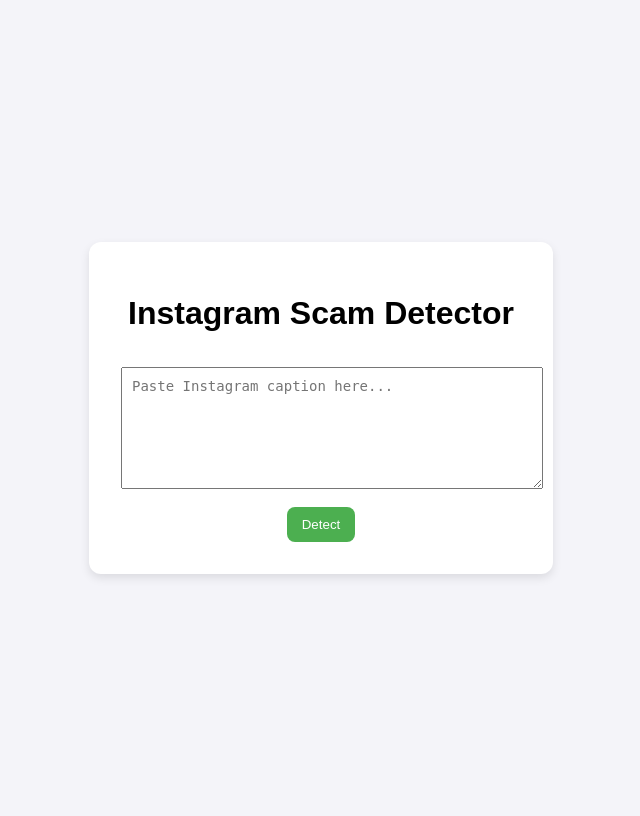
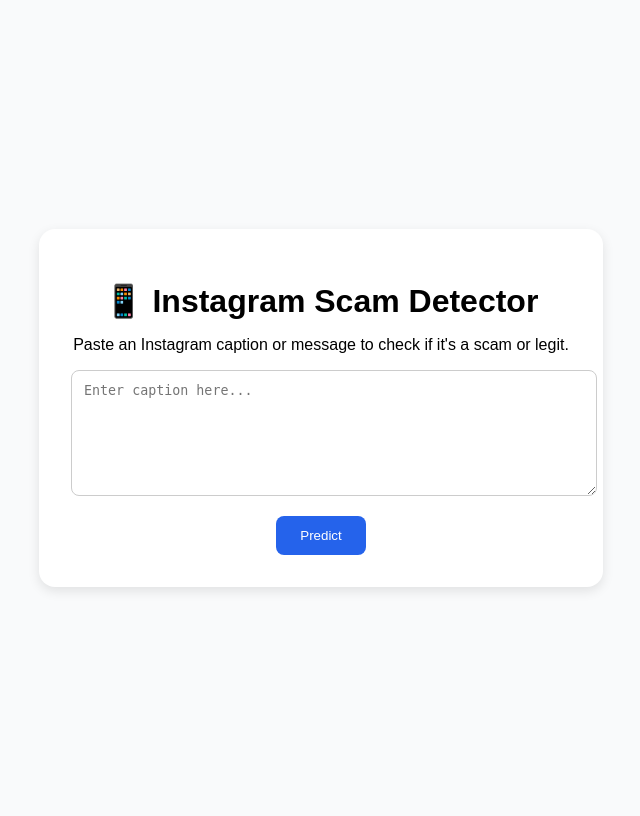
Before and after one commit to AIDavids/instagram_scam_detector_fast_api, a FastAPI app: page / in a window 1280 px wide. Shown: the whole page, without its empty margins (319-959 px from the left). Run offline with FastAPI, Linux system fonts and the light colour scheme; parts of the project's set-up code (start-up, migrations or seed data) failed here and were passed over.

Commit message:
update 1

```diff
--- a/app/main.py
+++ b/app/main.py
@@ -1,29 +1,65 @@
 from fastapi import FastAPI, Request, Form
 from fastapi.responses import HTMLResponse
+from fastapi.templating import Jinja2Templates
 from fastapi.staticfiles import StaticFiles
-from fastapi.templating import Jinja2Templates
+from pydantic import BaseModel
 import joblib
+from .utils import prepare_features
 
-# Load model + vectorizer (joblib format)
-model = joblib.load("app/model.joblib")
-vectorizer = joblib.load("app/vectorizer.joblib")
+# === Initialize FastAPI ===
+app = FastAPI(title="Instagram Scam Detector")
 
-app = FastAPI()
+# Mount static files (CSS, JS, images)
+app.mount("/static", StaticFiles(directory="app/static"), name="static")
 
-# Mount static files (CSS, JS)
-app.mount("/static", StaticFiles(directory="app/static"), name="static")
+# Jinja2 templates
 templates = Jinja2Templates(directory="app/templates")
 
+# === Load model & vectorizer ===
+model = joblib.load("app/logreg_calibrated_model.joblib")
+vectorizer = joblib.load("app/tfidf_vectorizer.joblib")
+
+# === API schema ===
+class InputText(BaseModel):
+    text: str
+
+# === API endpoints ===
+@app.get("/api")
+def home():
+    return {"message": "Welcome to the Instagram Scam Detector API! Use POST /predict to analyze captions."}
+
+@app.post("/api/predict")
+def predict_api(data: InputText):
+    text = data.text.strip()
+    if not text:
+        return {"error": "Empty text provided."}
+
+    X_new = prepare_features([text], vectorizer)
+    pred = model.predict(X_new)[0]
+    prob = model.predict_proba(X_new)[0][1]
+
+    return {
+        "input": text,
+        "prediction": int(pred),
+        "scam_probability": float(prob),
+        "result": "Scam" if pred == 1 else "Legit"
+    }
+
+# === Frontend routes ===
 @app.get("/", response_class=HTMLResponse)
-def home(request: Request):
-    return templates.TemplateResponse("index.html", {"request": request, "prediction": None})
+def load_form(request: Request):
+    return templates.TemplateResponse("index.html", {"request": request, "result": None})
 
-@app.post("/predict", response_class=HTMLResponse)
-def predict(request: Request, caption: str = Form(...)):
-    X = vectorizer.transform([caption])
-    prediction = model.predict(X)[0]
-    label = "🚨 Scam" if prediction == 1 else "✅ Legit"
-    return templates.TemplateResponse(
-        "index.html",
-        {"request": request, "prediction": label, "caption": caption}
-    )
+@app.post("/", response_class=HTMLResponse)
+def predict_form(request: Request, caption: str = Form(...)):
+    X_new = prepare_features([caption], vectorizer)
+    pred = model.predict(X_new)[0]
+    prob = model.predict_proba(X_new)[0][1]
+
+    result = {
+        "input": caption,
+        "prediction": int(pred),
+        "scam_probability": f"{prob:.2%}",
+        "result": "⚠️ Scam" if pred == 1 else "✅ Legit"
+    }
+    return templates.TemplateResponse("index.html", {"request": request, "result": result})
--- a/app/static/style.css
+++ b/app/static/style.css
@@ -1,36 +1,51 @@
 body {
     font-family: Arial, sans-serif;
-    background: #f4f4f9;
+    background: #f9fafb;
     display: flex;
     justify-content: center;
     align-items: center;
-    height: 100vh;
+    min-height: 100vh;
 }
+
 .container {
     background: white;
-    padding: 2em;
-    border-radius: 12px;
-    box-shadow: 0 4px 10px rgba(0,0,0,0.1);
-    width: 400px;
+    padding: 2rem;
+    border-radius: 1rem;
+    box-shadow: 0 4px 12px rgba(0,0,0,0.1);
+    width: 500px;
+    max-width: 90%;
     text-align: center;
 }
+
+h1 {
+    margin-bottom: 1rem;
+}
+
 textarea {
     width: 100%;
     height: 100px;
-    margin: 1em 0;
-    padding: 10px;
-    font-size: 14px;
+    padding: 0.75rem;
+    margin-bottom: 1rem;
+    border-radius: 0.5rem;
+    border: 1px solid #ccc;
 }
+
 button {
-    background: #4CAF50;
+    background: #2563eb;
     color: white;
-    padding: 10px 15px;
     border: none;
-    border-radius: 8px;
+    padding: 0.75rem 1.5rem;
+    border-radius: 0.5rem;
     cursor: pointer;
 }
-.result {
-    margin-top: 1em;
-    font-size: 18px;
-    font-weight: bold;
+
+button:hover {
+    background: #1e40af;
 }
+
+.output {
+    margin-top: 1.5rem;
+    padding: 1rem;
+    border-radius: 0.5rem;
+    background: #f3f4f6;
+}
--- a/app/templates/index.html
+++ b/app/templates/index.html
@@ -1,18 +1,26 @@
 <!DOCTYPE html>
-<html>
+<html lang="en">
 <head>
+    <meta charset="UTF-8">
     <title>Instagram Scam Detector</title>
     <link rel="stylesheet" href="/static/style.css">
 </head>
 <body>
     <div class="container">
-        <h1>Instagram Scam Detector</h1>
-        <form method="post" action="/predict">
-            <textarea name="caption" placeholder="Paste Instagram caption here...">{{ caption if caption else '' }}</textarea>
-            <button type="submit">Detect</button>
+        <h1>📱 Instagram Scam Detector</h1>
+        <p>Paste an Instagram caption or message to check if it's a scam or legit.</p>
+
+        <form method="post">
+            <textarea name="caption" placeholder="Enter caption here..." required></textarea>
+            <button type="submit">Predict</button>
         </form>
-        {% if prediction %}
-            <div class="result">{{ prediction }}</div>
+
+        {% if result %}
+        <div class="output">
+            <h3>Result: {{ result.result }}</h3>
+            <p><strong>Scam Probability:</strong> {{ result.scam_probability }}</p>
+            <p><strong>Input:</strong> "{{ result.input }}"</p>
+        </div>
         {% endif %}
     </div>
 </body>
```
Also changed, not shown: app/utils.py (added, +33 -0 lines), requirements.txt (+4 -3 lines), 4 other files.
